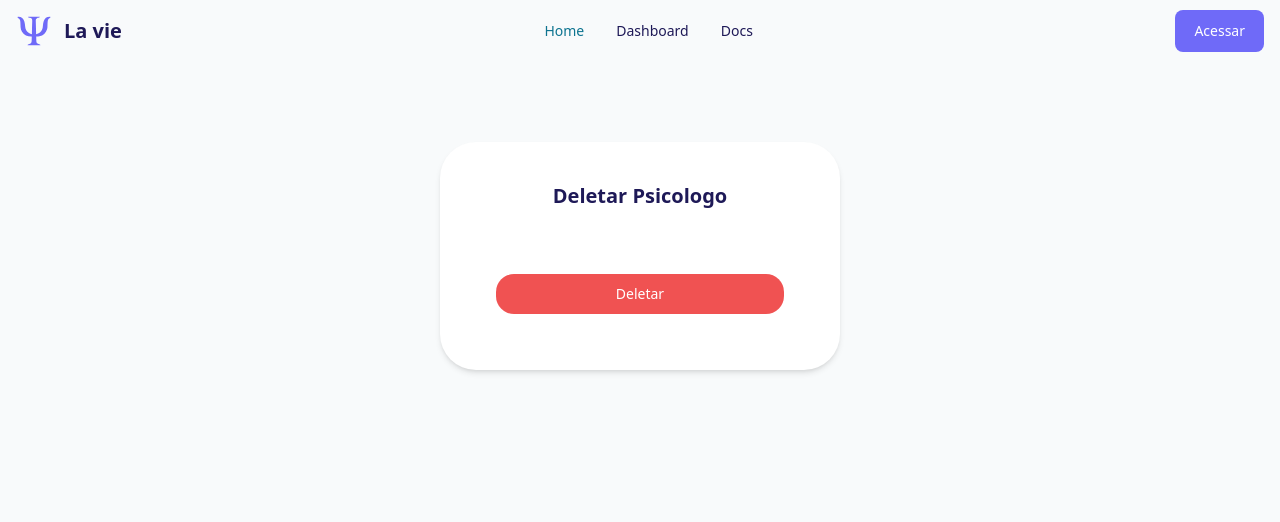
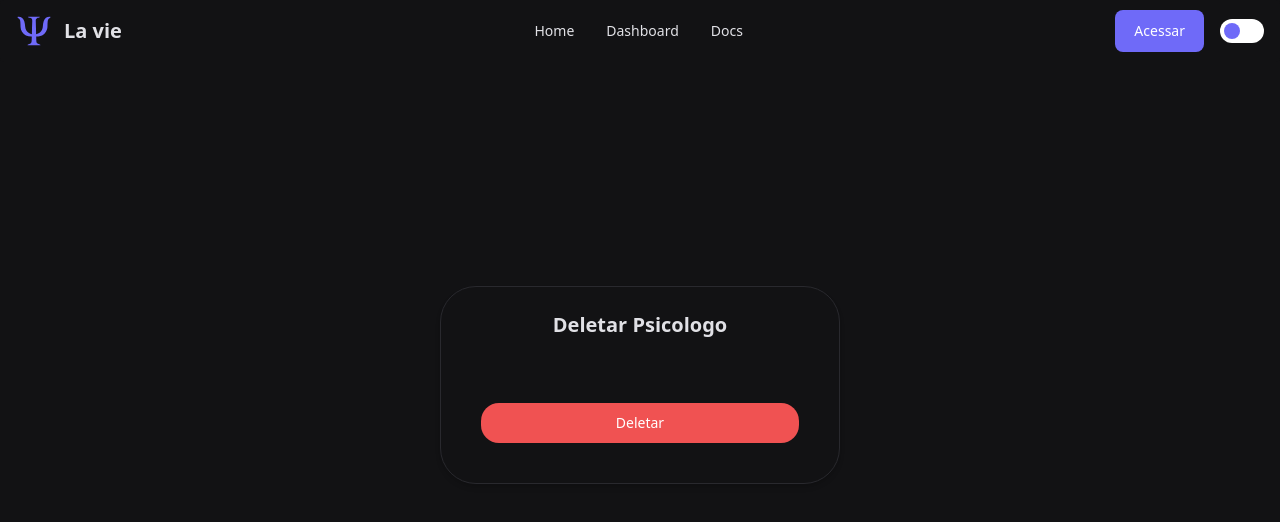
Before and after one commit to raphaelandrews/la-vie-front, a React (Vite) app: page /deletar-psicologo/1 in a window 1280 px wide. Shown: the top 522 px of the page. Built offline with nearby package versions, Linux system fonts and the light colour scheme; no server answers.

Commit message:
feat: dark mode

```diff
--- a/package.json
+++ b/package.json
@@ -10,6 +10,7 @@
     "serve": "vite --port 9901"
   },
   "dependencies": {
+    "@headlessui/react": "^1.7.6",
     "@heroicons/react": "^2.0.13",
     "@material-tailwind/react": "^1.2.4",
     "axios": "^1.2.1",
--- a/src/App.jsx
+++ b/src/App.jsx
@@ -16,23 +16,41 @@ import PsicologosDelete from "./pages/Psicologo/PsicologosDelete";
 import PacientesDelete from "./pages/Pacientes/PacientesDelete";
 
 const App = () => {
+  const [darkMode, setDarkMode] = React.useState(true);
+  function toggleDarkMode() {
+    setDarkMode((prevDarkMode) => !prevDarkMode);
+  }
   return (
     <BrowserRouter>
-      <div>
-        <NavbarComponent />
+      <div className={`${darkMode ? "dark" : "light"}`}>
+        <div className="min-h-screen dark:bg-black dark:text-platinum">
+        <NavbarComponent darkMode={darkMode} toggleDarkMode={toggleDarkMode} />
         <Routes>
           <Route exact path="/" element={<Home />}></Route>
-          <Route path="/psicologos/:id" element={<Psicologo />}></Route>
-          <Route path="/dashboard" element={<Dashboard />}></Route>
           <Route path="/acessar" element={<Acessar />}></Route>
           <Route path="/login" element={<Login />}></Route>
           <Route path="/signup" element={<Signup />}></Route>
+          <Route path="/dashboard" element={<Dashboard />}></Route>
+          <Route path="/psicologos/:id" element={<Psicologo />}></Route>
+          <Route
+            path="/pacientes-atualizar/:id"
+            element={<PacientesUpdate />}
+          ></Route>
+          <Route
+            path="/deletar-paciente/:id"
+            element={<PacientesDelete />}
+          ></Route>
+          <Route
+            path="/atualizar-psicologo/:id"
+            element={<PsicologosUpdate />}
+          ></Route>
+          <Route
+            path="/deletar-psicologo/:id"
+            element={<PsicologosDelete />}
+          ></Route>
           <Route path="/atendimentos" element={<AtendimentosCreate />}></Route>
-          <Route path="/pacientes-atualizar/:id" element={<PacientesUpdate />}></Route>
-          <Route path="/deletar-paciente/:id" element={<PacientesDelete />}></Route>
-          <Route path="/atualizar-psicologo/:id" element={<PsicologosUpdate />}></Route>
-          <Route path="/deletar-psicologo/:id" element={<PsicologosDelete />}></Route>
         </Routes>
+      </div>
       </div>
     </BrowserRouter>
   );
--- a/src/assets/css/style.css
+++ b/src/assets/css/style.css
@@ -23,6 +23,10 @@
 card.evento span {
     margin-bottom: 1rem
 }
+/*
+nav:first-child {
+    padding: 1rem 2rem;
+}*/
 
 /*=============== SCROLL BAR ===============*/
 ::-webkit-scrollbar {
--- a/src/components/Navbar/Navbar.jsx
+++ b/src/components/Navbar/Navbar.jsx
@@ -1,29 +1,54 @@
-import React from "react";
+import React, { useState } from "react";
 import { Navbar, Button } from "flowbite-react";
 import logo from "../../assets/img/logo-purple.svg";
+import { Switch } from "@headlessui/react";
 
-const NavbarComponent = () => {
+const NavbarComponent = (props) => {
+  const [enabled, setEnabled] = useState(false);
+
   return (
     <Navbar fluid={true} rounded={true} className="!bg-ice dark:!bg-black">
-      <Navbar.Brand href="/">
+      <Navbar.Brand href="/" className="sm:w-[146px]">
         <img src={logo} className="mr-3 h-6 sm:h-9" alt="La Vie Logo" />
         <span className="self-center whitespace-nowrap text-xl font-semibold">
           La vie
         </span>
       </Navbar.Brand>
-      <div className="flex md:order-2">
-        <Button className="!bg-purple hover:!bg-darkPurple"><a href="/acessar">Acessar</a></Button>
+      <div className="flex items-center gap-4 md:order-2">
+
+        <Button className="!bg-purple hover:!bg-darkPurple">
+          <a href="/acessar">Acessar</a>
+        </Button>
+        <Switch
+          checked={enabled}
+          onClick={props.toggleDarkMode}
+          onChange={setEnabled}
+          className={`${
+            enabled ? "bg-purple" : "bg-white"
+          } relative inline-flex h-6 w-11 items-center rounded-full`}
+        >
+          <span className="sr-only">Enable notifications</span>
+          <span
+            className={`${
+              enabled ? "translate-x-6" : "translate-x-1"
+            } inline-block h-4 w-4 transform rounded-full bg-white dark:!bg-purple transition`}
+          />
+        </Switch>
         <Navbar.Toggle />
       </div>
       <Navbar.Collapse>
-        <Navbar.Link href="/" active={true} className="hover:text-purple">
+        <Navbar.Link href="/" className="hover:!text-purple">
           Home
         </Navbar.Link>
-        <Navbar.Link href="/dashboard" className="hover:!text-purple">Dashboard</Navbar.Link>
-        <Navbar.Link href="/navbars" className="hover:!text-purple">Docs</Navbar.Link>
+        <Navbar.Link href="/dashboard" className="hover:!text-purple">
+          Dashboard
+        </Navbar.Link>
+        <Navbar.Link href="/navbars" className="hover:!text-purple">
+          Docs
+        </Navbar.Link>
       </Navbar.Collapse>
     </Navbar>
-  )
-}
+  );
+};
 
 export default NavbarComponent;
--- a/src/pages/Dashboard/Dashboard.jsx
+++ b/src/pages/Dashboard/Dashboard.jsx
@@ -53,7 +53,7 @@ const Dashboard = () => {
                 {data.length &&
                   data.map((psicologos, index) => (
                     <div key={index + 1} className="w-full max-w-[400px] my-0 mx-auto">
-                      <Card className="card !bg-white dark:!bg-black rounded-[36px] dark:rounded border-none dark:border-[1px] dark:border-gray">
+                      <Card className="card !bg-white dark:!bg-black rounded-[36px] border-none dark:border-solid dark:border-[1px] dark:border-gray">
                         <h2 className=" text-xl text-gray-500">
                           <User size="24" color="#6F6AF8" />
                           Psicólogo(a) {psicologos.nome}
@@ -121,7 +121,7 @@ const Dashboard = () => {
                 {paciente.length &&
                   paciente.map((pacientes, index) => (
                     <div key={index + 1} className="w-full my-0 mx-auto">
-                      <Card className="card !bg-white dark:!bg-black rounded-[36px] dark:rounded border-none dark:border-[1px] dark:border-gray">
+                      <Card className="card !bg-white dark:!bg-black rounded-[36px] border-none dark:border-solid dark:border-[1px] dark:border-gray">
                         <h2 className=" text-xl text-gray-500">
                           <User size="24" color="#6F6AF8" /> Paciente{" "}
                           {pacientes.nome}
--- a/src/pages/Home/Home.jsx
+++ b/src/pages/Home/Home.jsx
@@ -18,7 +18,7 @@ const Home = () => {
 
   return (
     <>
-      <div className="max-w-[70%] my-20 mx-auto">
+      <div className="max-w-[70%] py-20 mx-auto">
         <div className="text-center my-[120px]">
           <img src={logo} alt="La Vie logo" className="w-60 my-0 mx-auto" />
           <h1 className="text-7xl mt-4 mb-2 font-bold">La Vie</h1>
@@ -28,7 +28,7 @@ const Home = () => {
           {data.length &&
             data.map((psicologos, index) => (
               <div key={index + 1} className="w-full my-0 mx-auto">
-                <Card className="card !bg-white dark:!bg-black rounded-[36px] dark:rounded border-none dark:border-[1px] dark:border-gray">
+                <Card className="card !bg-white dark:!bg-black rounded-[36px] border-none dark:border-solid dark:border-[1px] dark:border-gray">
                   <div className="flex items-center gap-1">
                     <User size="20" color="#6F6AF8" />
                     <h2 className=" text-xl text-gray-500">
--- a/src/pages/Pacientes/PacientesDelete.jsx
+++ b/src/pages/Pacientes/PacientesDelete.jsx
@@ -42,9 +42,9 @@ const PacientesDelete = () => {
   }
 
   return (
-    <div className="max-w-[70%] my-20 mx-auto">
+    <div className="max-w-[70%] my-56 mx-auto">
       <div className="w-full my-0 mx-auto max-w-[400px]">
-        <Card className="card !bg-white rounded-[36px] border-none p-4">
+      <Card className="card !bg-white dark:!bg-black rounded-[36px] border-none dark:border-solid dark:border-[1px] dark:border-gray">
           <h2 className="text-center font-semibold text-xl text-gray-500">
             Deletar paciente
           </h2>
--- a/src/pages/Pacientes/PacientesUpdate.jsx
+++ b/src/pages/Pacientes/PacientesUpdate.jsx
@@ -69,7 +69,7 @@ const PacientesUpdate = () => {
   return (
     <div className="max-w-[70%] my-20 mx-auto">
         <div className="w-full my-0 mx-auto max-w-[400px]">
-          <Card className="card !bg-white rounded-[36px] border-none p-4">
+        <Card className="card !bg-white dark:!bg-black rounded-[36px] border-none dark:border-solid dark:border-[1px] dark:border-gray">
             <h2 className="text-center font-semibold text-xl text-gray-500">Atualizar dados de {data.nome}</h2>
             <form
               className="p-4 text-lg flex flex-col gap-4"
--- a/src/pages/Psicologo/Psicologo.jsx
+++ b/src/pages/Psicologo/Psicologo.jsx
@@ -37,7 +37,7 @@ const Psicologo = () => {
       <div className="max-w-[70%] my-20 mx-auto">
         <h1 className="text-[32px] font-bold text-center mt-28 mb-20">Perfil de {data.nome}</h1>
           <div className="w-full my-0 mx-auto max-w-[400px]">
-            <Card className="card !bg-white rounded-[36px] border-none">
+          <Card className="card !bg-white dark:!bg-black rounded-[36px] border-none dark:border-solid dark:border-[1px] dark:border-gray">
               <h3 className=" text-xl text-gray-500">
                 <User size="24" color="#6F6AF8" />
                 Psicólogo(a) {data.nome}
@@ -66,7 +66,7 @@ const Psicologo = () => {
             data.atendimentos.length &&
             data.atendimentos.map((data) => (
               <div className="w-full my-0 mx-auto">
-                <Card className="card !bg-white rounded-[36px] border-none">
+                <Card className="card !bg-white dark:!bg-black rounded-[36px] border-none dark:border-solid dark:border-[1px] dark:border-gray">
                   <h3 className=" text-xl text-gray-500">
                     <User size="24" color="#6F6AF8" />
                     Paciente {data.pacienteId}
--- a/src/pages/Psicologo/PsicologosDelete.jsx
+++ b/src/pages/Psicologo/PsicologosDelete.jsx
@@ -42,9 +42,9 @@ const PsicologosDelete = () => {
   }
 
   return (
-    <div className="max-w-[70%] my-20 mx-auto">
-      <div className="w-full my-0 mx-auto max-w-[400px]">
-        <Card className="card !bg-white rounded-[36px] border-none p-4">
+    <div className="max-w-[70%] my-56 mx-auto">
+      <div className="w-full mx-auto max-w-[400px]">
+      <Card className="card !bg-white dark:!bg-black rounded-[36px] border-none dark:border-solid dark:border-[1px] dark:border-gray">
           <h2 className="text-center font-semibold text-xl text-gray-500">
             Deletar Psicologo
           </h2>
--- a/src/pages/Psicologo/PsicologosUpdate.jsx
+++ b/src/pages/Psicologo/PsicologosUpdate.jsx
@@ -52,7 +52,7 @@ const PsicologosUpdate = () => {
   return (
     <div className="max-w-[70%] my-20 mx-auto">
       <div className="w-full my-0 mx-auto max-w-[400px]">
-        <Card className="card !bg-white rounded-[36px] border-none p-4">
+      <Card className="card !bg-white dark:!bg-black rounded-[36px] border-none dark:border-solid dark:border-[1px] dark:border-gray">
           <h2 className="text-center font-semibold text-xl text-gray-500">
             Atualizar dados de {data.nome}
           </h2>
@@ -85,7 +85,7 @@ const PsicologosUpdate = () => {
                 name="apresentacao"
                 value={formik.values.apresentacao}
                 placeholder={data.apresentacao}
-                className="bg-transparent outline-none"
+                className="bg-transparent dark:bg-white outline-none"
                 onChange={formik.handleChange}
                 onBlur={formik.handleBlur}
                 disabled={formik.isSubmitting}
--- a/tailwind.config.cjs
+++ b/tailwind.config.cjs
@@ -17,6 +17,7 @@ const brandColors = {
 
 /** @type {import('tailwindcss').Config} */
 module.exports = {
+  darkMode: 'class',
   content: [
     "./src/**/*.{js,jsx,ts,tsx}",
     'node_modules/flowbite-react/**/*.{js,jsx,ts,tsx}',
```
Also changed, not shown: 1 other file (tests, documents, lock files or other folders).
